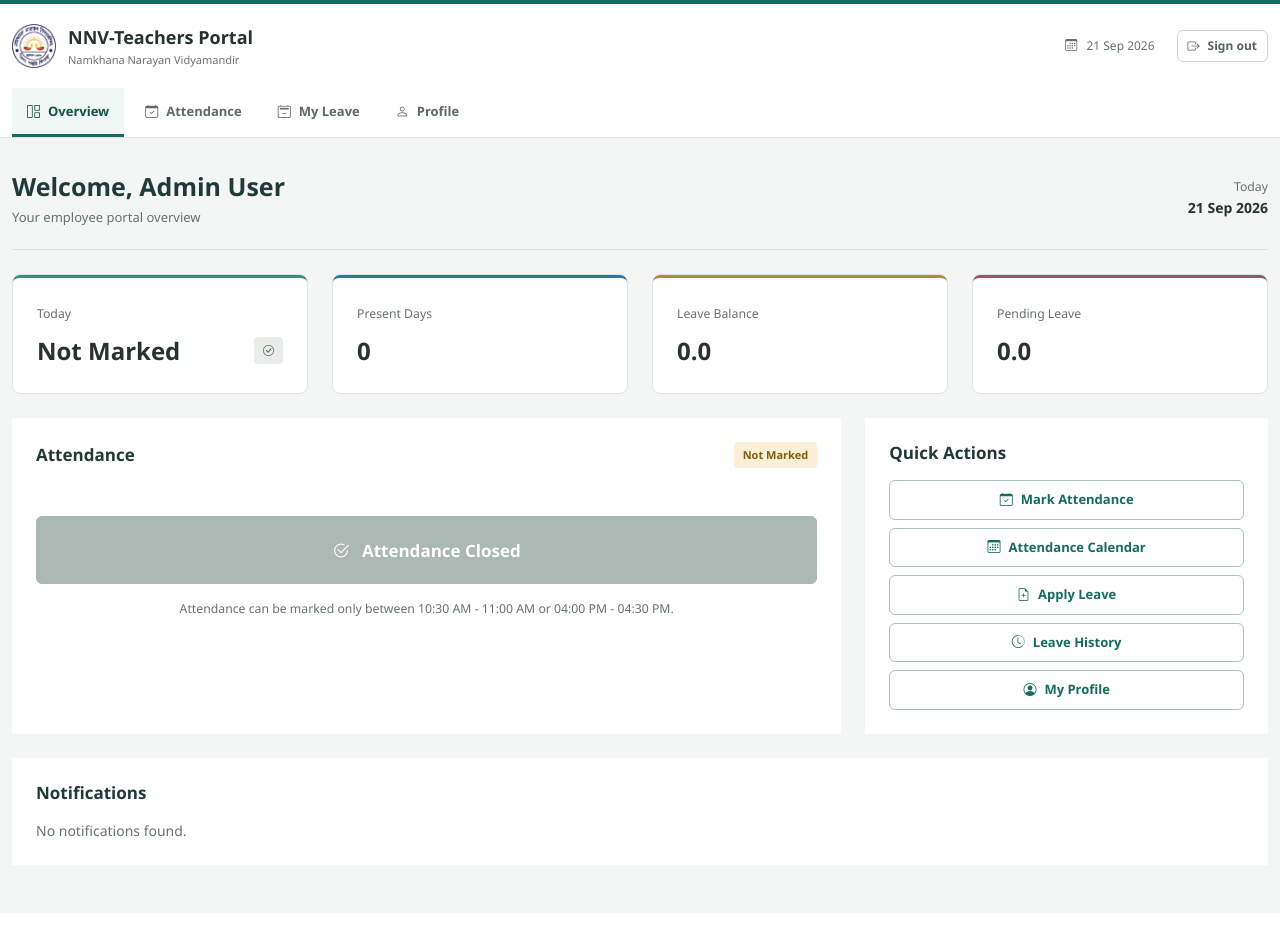
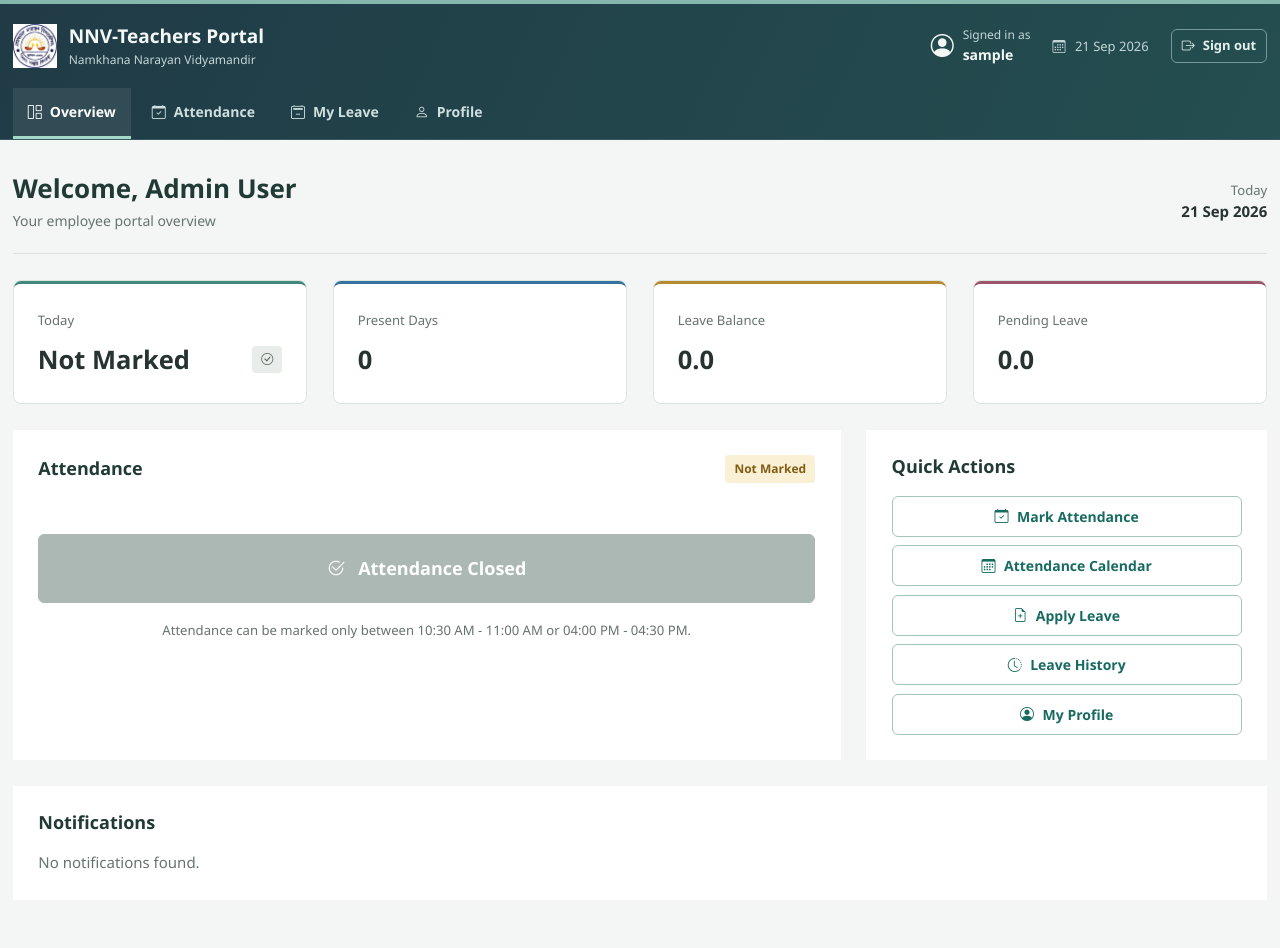
Before and after one commit to pralaymty/teacher-portal, a PHP site: page /teacher-portal/dashboard.php in a window 1280 px wide. Before the commit the page ends 837 px from the top, so only its background shows below. Run offline with PHP 8.4, Linux system fonts and the light colour scheme; the visitor is signed in with stand-in values (Sample User, id 1); data comes from the database, SQL or seed files in the repository; data that the repository does not hold is empty; some libraries are stand-ins or nearby versions.

Commit message:
update 23-09-03-17

```diff
--- a/app/services/LeaveSettingsService.php
+++ b/app/services/LeaveSettingsService.php
@@ -19,6 +19,17 @@ class LeaveSettingsService
              FROM teacher_leave_types WHERE user_type_id = ? AND is_active = 1 ORDER BY name ASC',
             [$userType]
         );
+    }
+
+    /** Return active leave entries matching the user's role and gender. */
+    public function getEligibleTypes(int $userType, string $gender): array
+    {
+        $gender = strtoupper(trim($gender));
+        $gender = ['M' => 'MALE', 'F' => 'FEMALE'][$gender] ?? $gender;
+
+        return array_filter($this->getTypes($userType), static function (array $type) use ($gender): bool {
+            return in_array(strtoupper(trim($type['gender_restriction'])), ['ALL', $gender], true);
+        });
     }
 
     /** Add, edit, or restore a leave entry within one user type. */
--- a/app/views/portal-header.php
+++ b/app/views/portal-header.php
@@ -24,6 +24,10 @@ $portalActive = ['teacher-attendance.php' => 'teachers.php', 'leave-history.php'
             <span>NNV-Teachers Portal<small>Namkhana Narayan Vidyamandir</small></span>
         </a>
         <div class="portal-utilities">
+            <a class="portal-user" href="profile.php">
+                <i class="bi bi-person-circle" aria-hidden="true"></i>
+                <span><small>Signed in as</small><strong><?= e((string) ($_SESSION['user_name'] ?? 'User')) ?></strong></span>
+            </a>
             <span class="portal-date"><i class="bi bi-calendar3" aria-hidden="true"></i> <?= date('d M Y') ?></span>
             <a href="logout.php" class="btn btn-sm btn-outline-secondary" title="Sign out of the portal"><i class="bi bi-box-arrow-right" aria-hidden="true"></i><span>Sign out</span></a>
         </div>
--- a/assets/portal.css
+++ b/assets/portal.css
@@ -1,4 +1,5 @@
 :root {
+    font-size: 17px;
     --ink: #263331; --muted: #66736f; --line: #dce4e0;
     --paper: #ffffff; --page: #f4f6f5; --accent: #176b60; --accent-dark: #115449;
     --bs-body-color: var(--ink); --bs-body-bg: var(--page);
@@ -7,31 +8,53 @@
     --bs-secondary-rgb: 102,115,111; --bs-border-color: var(--line);
 }
 * { letter-spacing: 0; }
-body { margin: 0; background: var(--page); color: var(--ink); font: 14px/1.55 "Segoe UI", Arial, sans-serif; }
+body { margin: 0; background: var(--page); color: var(--ink); font: 15px/1.55 "Segoe UI", Arial, sans-serif; }
 a { color: #24669a; text-underline-offset: 3px; }
 h1,h2,h3,h4,h5 { color: #203a35; line-height: 1.3; overflow-wrap: anywhere; }
-h2 { font-size: 25px; font-weight: 650; }
-h4,h5 { font-size: 17px; font-weight: 650; }
+h2 { font-size: 26px; font-weight: 650; }
+h4,h5 { font-size: 18px; font-weight: 650; }
 .text-muted { color: var(--muted) !important; }
 .container { max-width: 1280px; }
-.portal-header { background: var(--paper); border-top: 4px solid var(--accent); border-bottom: 1px solid var(--line); }
+.portal-header { background: linear-gradient(115deg, #203b46, #244e50); border-top: 4px solid #86b7ad; border-bottom: 1px solid #36585e; color: #f3f8f7; }
 .portal-masthead { min-height: 84px; display: flex; align-items: center; justify-content: space-between; gap: 16px; }
-.portal-brand { display: flex; align-items: center; gap: 12px; text-decoration: none; color: var(--ink); font-size: 18px; font-weight: 650; min-width: 0; }
+.portal-brand { display: flex; align-items: center; gap: 12px; text-decoration: none; color: #f3f8f7; font-size: 19px; font-weight: 650; min-width: 0; }
 .portal-brand img { flex: 0 0 44px; object-fit: contain; }
-.portal-brand small { display: block; font-size: 11px; font-weight: 400; color: var(--muted); }
-.portal-utilities { display: flex; align-items: center; gap: 22px; flex-shrink: 0; }
+.portal-brand small { display: block; font-size: 12px; font-weight: 400; color: #c3d6d7; }
+.portal-brand:hover { color: #fff; }
+.portal-utilities { display: flex; align-items: center; justify-content: flex-end; gap: 22px; min-width: 0; }
+.portal-user { display: flex; align-items: center; gap: 9px; min-width: 0; max-width: 280px; color: #f3f8f7; text-decoration: none; }
+.portal-user:hover { color: #fff; }
+.portal-user > i { font-size: 23px; flex-shrink: 0; }
+.portal-user span { min-width: 0; overflow-wrap: anywhere; }
+.portal-user small { display: block; color: #c3d6d7; font-size: 12px; }
+.portal-user strong { display: block; font-size: 14px; }
 .portal-utilities .btn { display: flex; gap: 8px; align-items: center; }
-.portal-date { color: var(--muted); font-size: 12px; white-space: nowrap; }
+.portal-utilities .btn-outline-secondary { --bs-btn-color: #e4efed; --bs-btn-border-color: #789799; --bs-btn-hover-color: #fff; --bs-btn-hover-bg: #365e62; --bs-btn-hover-border-color: #b4ceca; --bs-btn-active-color: #fff; --bs-btn-active-bg: #365e62; }
+.portal-date { color: #c3d6d7; font-size: 13px; white-space: nowrap; }
 .portal-date i { margin-right: 6px; }
 .portal-navigation { display: flex; gap: 6px; overflow-x: auto; scrollbar-width: thin; }
-.portal-navigation a { display: flex; align-items: center; gap: 8px; padding: 13px 15px; border-bottom: 3px solid transparent; white-space: nowrap; color: #5d6a65; font-size: 13px; font-weight: 600; text-decoration: none; }
-.portal-navigation a:hover { background: #f4f8f6; color: var(--accent-dark); }
-.portal-navigation a.active { border-bottom-color: var(--accent); color: var(--accent-dark); background: #f0f7f4; }
+.portal-navigation a { display: flex; align-items: center; gap: 8px; padding: 13px 15px; border-bottom: 3px solid transparent; white-space: nowrap; color: #cfdfdf; font-size: 14px; font-weight: 600; text-decoration: none; }
+.portal-navigation a:hover { background: #ffffff0f; color: #fff; }
+.portal-navigation a.active { border-bottom-color: #a4d9c9; color: #fff; background: #ffffff14; }
+.portal-header :focus-visible { outline-color: #b5e4da; }
+.leave-overview-totals { display: grid; grid-template-columns: repeat(4, minmax(0, 1fr)); gap: 16px; padding: 18px 22px; background: #fff; border: 1px solid var(--line); border-radius: 10px; }
+.leave-overview-grid { display: grid; grid-template-columns: repeat(auto-fit, minmax(min(100%, 260px), 1fr)); gap: 18px; }
+.leave-balance-card { padding: 22px; border: 1px solid hsl(var(--leave-hue), 32%, 83%); border-top: 4px solid hsl(var(--leave-hue), 40%, 38%); border-radius: 12px; background: hsl(var(--leave-hue), 45%, 95%); color: hsl(var(--leave-hue), 32%, 25%); }
+.leave-balance-heading { display: flex; align-items: start; justify-content: space-between; flex-wrap: wrap; gap: 8px; margin-bottom: 22px; }
+.leave-balance-heading h4 { margin: 0; color: inherit; }
+.leave-balance-label { font-size: 13px; }
+.leave-balance-value { display: flex; align-items: baseline; flex-wrap: wrap; gap: 8px; margin: 3px 0 18px; font-variant-numeric: tabular-nums; }
+.leave-balance-value strong { font-size: 39px; line-height: 1.2; letter-spacing: -1px; }
+.leave-balance-value span { font-size: 22px; }
+.leave-balance-value small { font-size: 13px; }
+.leave-balance-pending { display: flex; justify-content: space-between; flex-wrap: wrap; gap: 8px; padding-top: 14px; border-top: 1px solid hsl(var(--leave-hue), 30%, 82%); font-size: 14px; }
+.leave-balance-pending i { margin-right: 5px; }
+.leave-balance-taken { margin-top: 9px; font-size: 13px; }
 .skip-link { position: fixed; top: -100px; left: 12px; z-index: 9999; padding: 10px 18px; background: white; }
 .skip-link:focus { top: 8px; }
 #portal-content { padding-top: 32px !important; padding-bottom: 48px !important; }
 #portal-content > .d-flex:first-child { flex-wrap: wrap; gap: 16px; padding-bottom: 22px; border-bottom: 1px solid var(--line); }
-#portal-content > .d-flex:first-child p { font-size: 13px; margin-top: 4px; }
+#portal-content > .d-flex:first-child p { font-size: 14px; margin-top: 4px; }
 .card { border-radius: 0; border: 0; background: var(--paper); box-shadow: none !important; }
 .card-body { padding: 24px; }
 .card-stat, .row > .col-md-3 > .card, .row > .col-md-4 > .card { border: 1px solid var(--line) !important; border-radius: 8px; box-shadow: none !important; }
@@ -40,35 +63,35 @@ h4,h5 { font-size: 17px; font-weight: 650; }
 .row > .col-md-3:nth-child(3) > .card .card-body { border-top-color: #b58b31; }
 .row > .col-md-3:nth-child(4) > .card .card-body { border-top-color: #9b566c; }
 .fs-3,.fs-4 { font-variant-numeric: tabular-nums; }
-.btn { border-radius: 6px; font-size: 13px; font-weight: 600; padding: 9px 16px; box-shadow: none; white-space: normal; transition: background-color .15s, border-color .15s; }
-.btn-sm { font-size: 12px; padding: 6px 10px; }
+.btn { border-radius: 6px; font-size: 14px; font-weight: 600; padding: 9px 16px; box-shadow: none; white-space: normal; transition: background-color .15s, border-color .15s; }
+.btn-sm { font-size: 13px; padding: 6px 10px; }
 .btn-primary,.btn-success { --bs-btn-bg: var(--accent); --bs-btn-border-color: var(--accent); --bs-btn-hover-bg: var(--accent-dark); --bs-btn-hover-border-color: var(--accent-dark); --bs-btn-active-bg: var(--accent-dark); --bs-btn-active-border-color: var(--accent-dark); --bs-btn-disabled-bg: #81938d; --bs-btn-disabled-border-color: #81938d; }
 .btn-outline-primary { --bs-btn-color: var(--accent); --bs-btn-border-color: #a5c4ba; --bs-btn-hover-bg: var(--accent); --bs-btn-hover-border-color: var(--accent); --bs-btn-active-bg: var(--accent); }
 .btn-outline-secondary { --bs-btn-color: #55635d; --bs-btn-border-color: #ccd7d1; --bs-btn-hover-color: #203a35; --bs-btn-hover-bg: #e9f0ec; --bs-btn-hover-border-color: #b3c4bb; }
 .btn-danger { --bs-btn-bg: #ac3147; --bs-btn-border-color: #ac3147; }
 .btn-outline-danger { --bs-btn-color: #ac3147; --bs-btn-border-color: #d9b4bc; --bs-btn-hover-bg: #ac3147; --bs-btn-hover-border-color: #ac3147; }
 .btn:disabled { opacity: .65; }
-.present-button { font-size: 17px; padding: 20px; border-radius: 6px; min-height: 68px; }
-.form-label { font-size: 12px; font-weight: 600; color: #475b53; margin-bottom: 6px; }
-.form-control,.form-select { font-size: 14px; min-height: 42px; border-radius: 6px; background-color: #fff; border-color: #ced9d2; color: var(--ink); }
+.present-button { font-size: 18px; padding: 20px; border-radius: 6px; min-height: 68px; }
+.form-label { font-size: 13px; font-weight: 600; color: #475b53; margin-bottom: 6px; }
+.form-control,.form-select { font-size: 15px; min-height: 42px; border-radius: 6px; background-color: #fff; border-color: #ced9d2; color: var(--ink); }
 .form-control:focus,.form-select:focus { border-color: #4b9483; box-shadow: 0 0 0 3px #176b601c; }
 .form-check-input:checked { background-color: var(--accent); border-color: var(--accent); }
 .form-check-label { overflow-wrap: anywhere; }
 .form-text { color: var(--muted); }
 :focus-visible { outline: 3px solid #418cba; outline-offset: 3px; }
 .table-responsive { border: 1px solid var(--line); background: var(--paper); border-radius: 6px; }
-.table { --bs-table-bg: #fff; --bs-table-color: var(--ink); --bs-table-hover-bg: #f0f6f2; margin-bottom: 0; font-size: 13px; }
-.table > thead > tr > th { background: #edf2ef; color: #53675d; font-size: 11px; font-weight: 650; padding: 13px 16px; white-space: nowrap; border-bottom: 1px solid var(--line); }
+.table { --bs-table-bg: #fff; --bs-table-color: var(--ink); --bs-table-hover-bg: #f0f6f2; margin-bottom: 0; font-size: 14px; }
+.table > thead > tr > th { background: #edf2ef; color: #53675d; font-size: 12px; font-weight: 650; padding: 13px 16px; white-space: nowrap; border-bottom: 1px solid var(--line); }
 .table > tbody > tr > td { padding: 14px 16px; border-color: #edf1ee; }
 .table-sm > tbody > tr > td { padding: 10px 12px; }
 .table tbody tr:last-child td { border-bottom: 0; }
 .table .btn { white-space: nowrap; }
-.badge { font-size: 11px; font-weight: 600; padding: 6px 9px; border-radius: 4px; white-space: normal; line-height: 1.3; }
+.badge { font-size: 12px; font-weight: 600; padding: 6px 9px; border-radius: 4px; white-space: normal; line-height: 1.3; }
 .badge.bg-success { background: #e1f1e8 !important; color: #226b46; }
 .badge.bg-warning { background: #faf0d6 !important; color: #825d14; }
 .badge.bg-danger { background: #f7e5e8 !important; color: #9a2d43; }
 .badge.bg-secondary { background: #e8edea !important; color: #56655e; }
-.alert { border-radius: 6px; font-size: 13px; border-width: 0 0 0 3px; }
+.alert { border-radius: 6px; font-size: 14px; border-width: 0 0 0 3px; }
 .modal-content { border-radius: 8px; border: 1px solid var(--line); }
 summary { color: var(--accent-dark); cursor: pointer; }
 details[open] summary { margin-bottom: 16px; }
--- a/dashboard.php
+++ b/dashboard.php
@@ -26,7 +26,7 @@ $presentThisMonth = (int) $db->fetchOne(
     [$userId, date('Y-m-01'), date('Y-m-t')]
 )['total'];
 
-$leaveQuota = (new LeaveSettingsService($db))->getTypes($userType);
+$leaveQuota = (new LeaveSettingsService($db))->getEligibleTypes($userType, (string) ($user['gender'] ?? ''));
 $leaveUsed = 0.0;
 $leavePending = 0.0;
 $leaveApproved = 0.0;
--- a/leave-history.php
+++ b/leave-history.php
@@ -55,7 +55,7 @@ foreach ($overview as $entry) {
 <main id="portal-content" class="container py-4">
     <div class="d-flex justify-content-between align-items-center mb-4">
         <div>
-            <h2 class="fw-bold mb-1">Leave History</h2>
+            <h2 class="fw-bold mb-1">Leave Application</h2>
             <p class="text-muted mb-0"><?= e(getUserFullName($selectedUser)) ?> &middot; User #<?= $userId ?></p>
         </div>
         <a href="dashboard.php" class="btn btn-outline-secondary">Back</a>
```
Also changed, not shown: other parts of assets/portal.css (+16 -13 lines), leave.php (+38 -40 lines), tests/leave-eligibility.php (added, +37 -0 lines), 1 other file.
